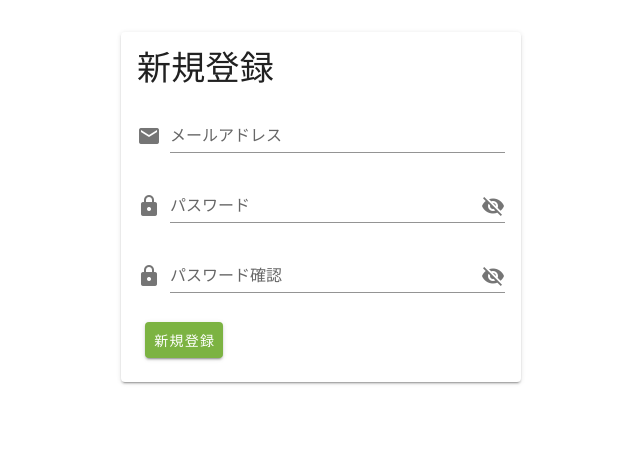
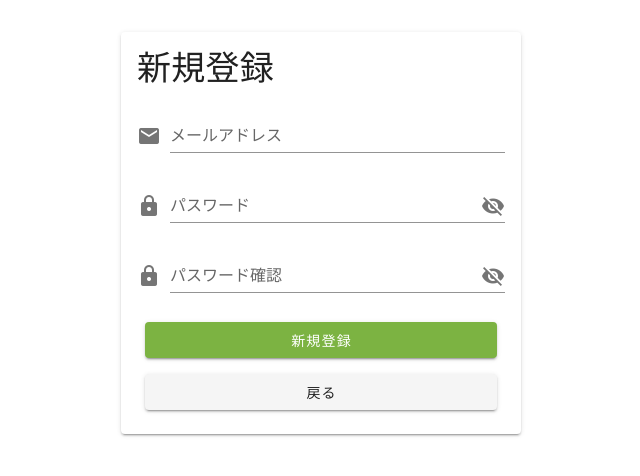
Before and after one commit to tatsuki-yamamoto/myapp, a Nuxt app in the folder frontend/: page /users/signup in a window 1280 px wide. Shown: the top 476 px of the page, without its empty margins (319-959 px from the left). Built offline with nearby package versions, Linux system fonts and the light colour scheme.

Commit message:
[update]新規登録画面にて入力したパスワードの表示/非表示を切り替える＋戻るボタン追加

```diff
--- a/frontend/pages/users/signup.vue
+++ b/frontend/pages/users/signup.vue
@@ -16,21 +16,31 @@
             prepend-icon="mdi-lock"
             append-icon="mdi-eye-off"
             label="パスワード"
+            :type="showPassword ? 'text' : 'password'"
+            @click:append="showPassword = !showPassword"
           />
           <v-text-field
             v-model="user.password_confirmation"
             prepend-icon="mdi-lock"
             append-icon="mdi-eye-off"
             label="パスワード確認"
+            :type="showPassword_confirmation ? 'text' : 'password'"
+            @click:append="
+              showPassword_confirmation = !showPassword_confirmation
+            "
           />
           <v-card-actions>
             <v-btn
               color="light-green darken-1"
-              class="white--text"
+              dark
+              block
               @click="registerUser"
             >
               新規登録
             </v-btn>
+          </v-card-actions>
+          <v-card-actions>
+            <v-btn block to="/users/login">戻る</v-btn>
           </v-card-actions>
         </v-form>
       </v-card-text>
@@ -49,6 +59,8 @@ export default {
         email: '',
         password_confirmation: '',
       },
+      showPassword: false,
+      showPassword_confirmation: false,
     }
   },
   methods: {
```
